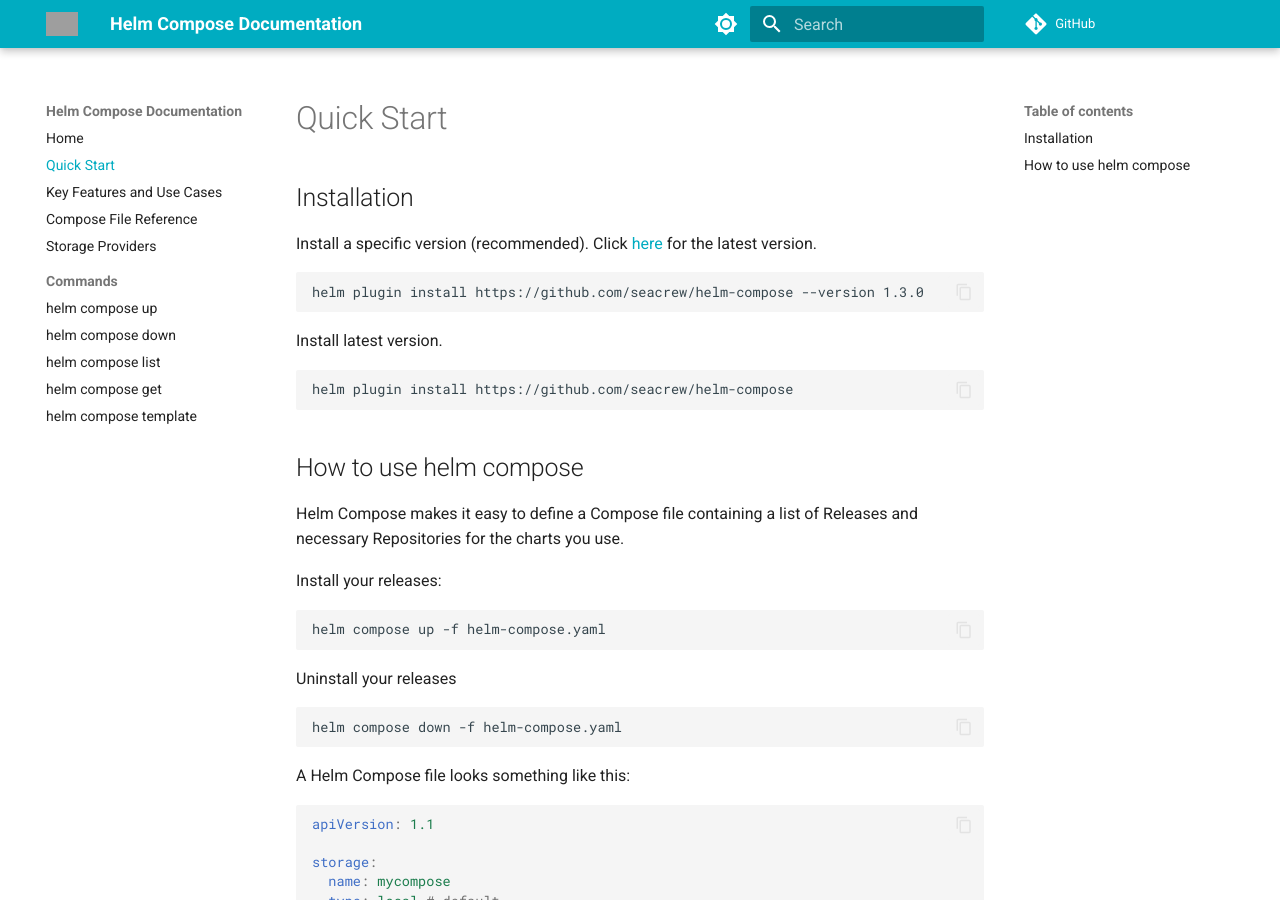
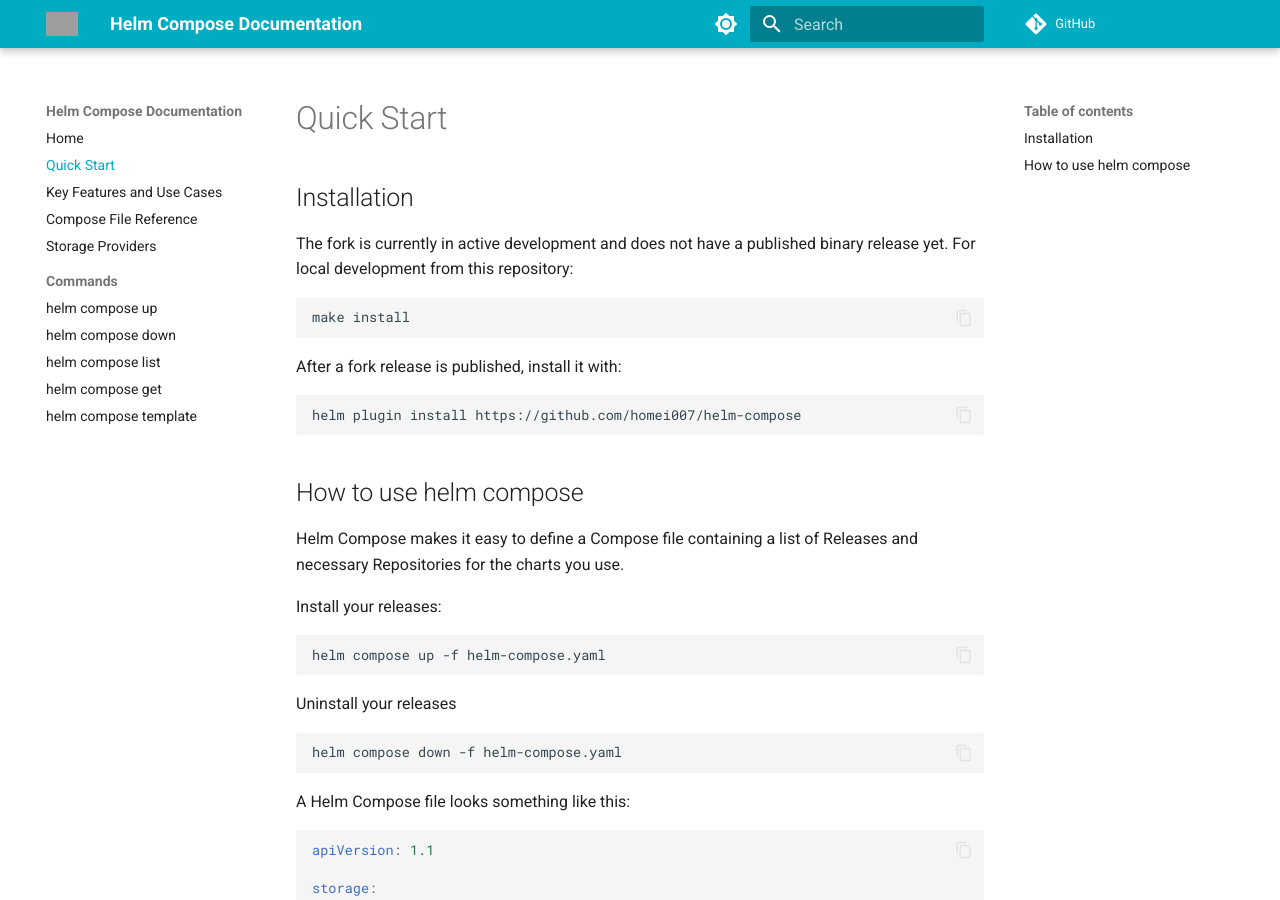
Before and after one commit to homei007/helm-compose, an MkDocs documentation site: the page built from docs/quick-start.md, in a window 1280 px wide and 900 px high. Built offline with MkDocs 1.6.1 and Material for MkDocs 9.7.7, drawn with Linux system fonts in a browser that asks for light colours; comment, search, counter and statistics services are not loaded; the version menu is left out; grey boxes are pictures that could not be loaded.

Commit message:
docs: prepare community fork release

````diff
--- a/docs/quick-start.md
+++ b/docs/quick-start.md
@@ -2,16 +2,17 @@
 
 ## Installation
 
-Install a specific version (recommended). Click [here](https://github.com/seacrew/helm-compose/releases/latest) for the latest version.
+The fork is currently in active development and does not have a published
+binary release yet. For local development from this repository:
 
 ```
-helm plugin install https://github.com/seacrew/helm-compose --version 1.3.0
+make install
 ```
 
-Install latest version.
+After a fork release is published, install it with:
 
 ```
-helm plugin install https://github.com/seacrew/helm-compose
+helm plugin install https://github.com/homei007/helm-compose
 ```
 
 ## How to use helm compose
@@ -71,4 +72,4 @@
 - compose.yaml
 - compose.yml
 
-Check out the [helm compose examples](https://github.com/seacrew/helm-compose/tree/main/examples).
+Check out the [helm compose examples](https://github.com/homei007/helm-compose/tree/main/examples).
--- a/mkdocs.yaml
+++ b/mkdocs.yaml
@@ -1,6 +1,6 @@
 site_name: Helm Compose Documentation
 docs_dir: docs
-repo_url: https://github.com/seacrew/helm-compose
+repo_url: https://github.com/homei007/helm-compose
 
 nav:
   - Home: "index.md"
````
Also changed, not shown: README.md (+23 -16 lines), docs/index.md (+7 -6 lines), 2 other files.
